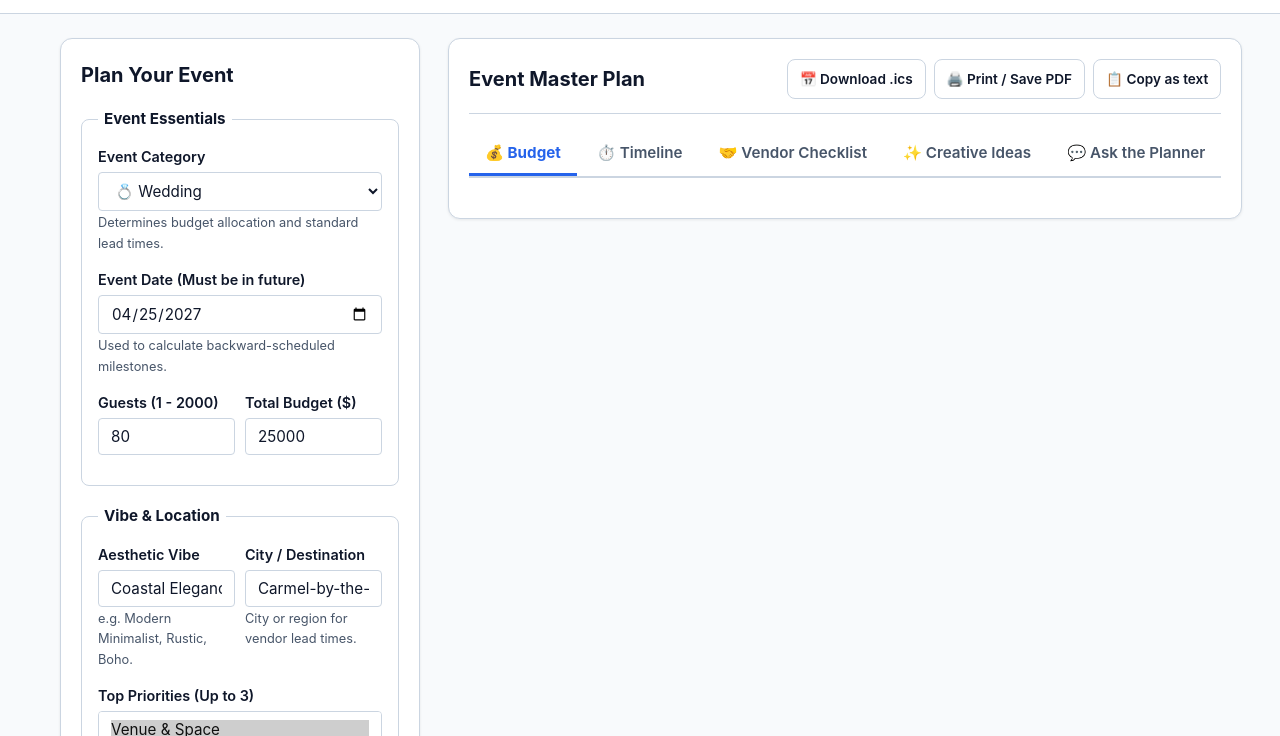
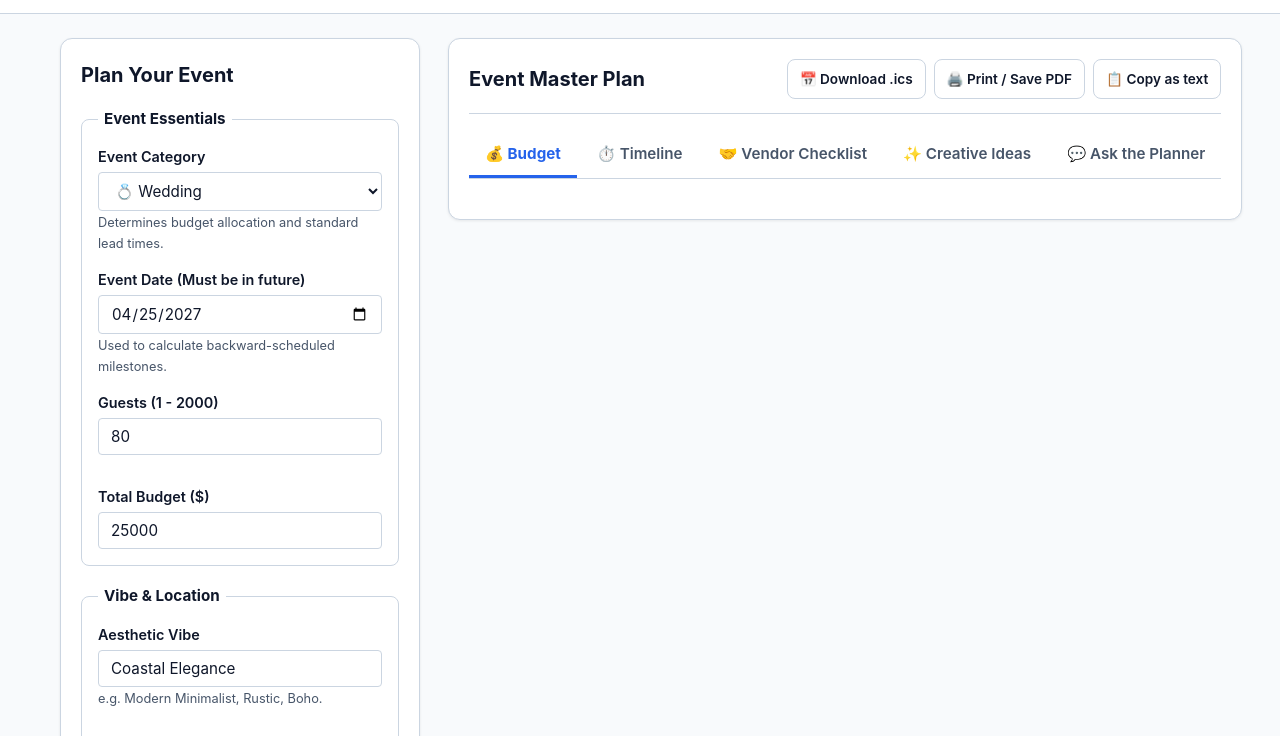
Before and after one commit to Dhinakarg/EventCraft, a plain HTML site: page static/index.html in a window 1280 px wide. Shown: the part 59-795 px from the top of the page. Drawn offline with Linux system fonts and the light colour scheme; no server answers.

Commit message:
style: apply quick CSS fixes for horizontal tabs scroll, field-row auto-wrap, readable base type, and hints

```diff
--- a/static/index.html
+++ b/static/index.html
@@ -52,17 +52,17 @@
                 <option value="birthday">🎂 Birthday Party</option>
                 <option value="community">🎪 Community Festival</option>
               </select>
-              <p id="type-desc" class="input-desc">Determines budget allocation and standard lead times.</p>
+              <p id="type-desc" class="input-desc hint">Determines budget allocation and standard lead times.</p>
             </div>
 
             <div class="form-group">
               <label for="event_date">Event Date (Must be in future)</label>
               <input type="date" id="event_date" name="event_date" class="form-control" required aria-required="true" aria-invalid="false" aria-describedby="date-help error-date">
-              <p id="date-help" class="input-desc">Used to calculate backward-scheduled milestones.</p>
+              <p id="date-help" class="input-desc hint">Used to calculate backward-scheduled milestones.</p>
               <p id="error-date" class="input-error" role="alert" hidden>Please select a valid future date.</p>
             </div>
 
-            <div class="form-row">
+            <div class="form-row field-row">
               <div class="form-group">
                 <label for="guest_count">Guests (1 - 2000)</label>
                 <input type="number" id="guest_count" name="guest_count" class="form-control" min="1" max="2000" value="80" required aria-required="true" aria-invalid="false" aria-describedby="error-guests">
@@ -80,17 +80,17 @@
           <!-- Fieldset 2: Vibe & Location -->
           <fieldset>
             <legend>Vibe & Location</legend>
-            <div class="form-row">
+            <div class="form-row field-row">
               <div class="form-group">
                 <label for="vibe">Aesthetic Vibe</label>
                 <input type="text" id="vibe" name="vibe" class="form-control" maxlength="80" value="Coastal Elegance" aria-describedby="vibe-desc">
-                <p id="vibe-desc" class="input-desc">e.g. Modern Minimalist, Rustic, Boho.</p>
+                <p id="vibe-desc" class="input-desc hint">e.g. Modern Minimalist, Rustic, Boho.</p>
               </div>
 
               <div class="form-group">
                 <label for="city">City / Destination</label>
                 <input type="text" id="city" name="city" class="form-control" maxlength="100" value="Carmel-by-the-Sea" aria-describedby="city-desc">
-                <p id="city-desc" class="input-desc">City or region for vendor lead times.</p>
+                <p id="city-desc" class="input-desc hint">City or region for vendor lead times.</p>
               </div>
             </div>
 
@@ -104,13 +104,13 @@
                 <option value="entertainment">Music & Entertainment</option>
                 <option value="other">Other</option>
               </select>
-              <p id="prio-help" class="input-desc">Shifts budget allocation toward your priorities.</p>
+              <p id="prio-help" class="input-desc hint">Shifts budget allocation toward your priorities.</p>
             </div>
 
             <div class="form-group">
               <label for="custom_notes">Notes & Special Requests</label>
               <textarea id="custom_notes" name="custom_notes" class="form-control" rows="2" maxlength="500" placeholder="Dietary notes, timing preferences, etc." aria-describedby="notes-desc">Sunset ceremony with local farm-to-table dining.</textarea>
-              <p id="notes-desc" class="input-desc">Maximum 500 characters.</p>
+              <p id="notes-desc" class="input-desc hint">Maximum 500 characters.</p>
             </div>
           </fieldset>
 
--- a/static/styles.css
+++ b/static/styles.css
@@ -11,6 +11,7 @@
   --bg-surface-alt: #f1f5f9;
   --bg-input: #ffffff;
   --border-color: #cbd5e1;
+  --border: #cbd5e1;
   --border-focus: #1d4ed8;
   --focus-ring: #2563eb;
 
@@ -52,6 +53,7 @@
     --bg-surface-alt: #334155;
     --bg-input: #0f172a;
     --border-color: #475569;
+    --border: #475569;
     --border-focus: #60a5fa;
     --focus-ring: #93c5fd;
 
@@ -83,6 +85,7 @@
   --bg-surface-alt: #334155;
   --bg-input: #0f172a;
   --border-color: #475569;
+  --border: #475569;
   --border-focus: #60a5fa;
   --focus-ring: #93c5fd;
 
@@ -129,15 +132,25 @@
   padding: 0;
 }
 
+/* Readable base type */
+html {
+  font-size: 100%;
+}
+
 body {
   font-family: var(--font-base);
-  font-size: var(--font-size-base);
-  line-height: var(--line-height-base);
+  font-size: 1rem;
+  line-height: 1.6;
   background-color: var(--bg-canvas);
   color: var(--text-main);
   min-height: 100vh;
   display: flex;
   flex-direction: column;
+}
+
+.hint {
+  font-size: 0.875rem;
+  color: var(--text-muted);
 }
 
 /* Keyboard Focus Rings */
@@ -326,10 +339,12 @@ label {
   outline: 2px solid var(--danger);
 }
 
+/* Paired fields: never truncate, wrap when narrow */
+.field-row,
 .form-row {
   display: grid;
-  grid-template-columns: 1fr 1fr;
-  gap: 10px;
+  grid-template-columns: repeat(auto-fit, minmax(200px, 1fr));
+  gap: 1rem;
 }
 
 /* Results & Tabs Area */
@@ -352,32 +367,40 @@ label {
   border-bottom: 1px solid var(--border-color);
 }
 
+/* Tabs: horizontal scroll only, no vertical scrollbar */
+[role="tablist"],
 .tabs-list {
   display: flex;
-  gap: 4px;
-  border-bottom: 2px solid var(--border-color);
+  gap: 0.25rem;
+  overflow-x: auto;
+  overflow-y: hidden;
+  scrollbar-width: thin;
+  border-bottom: 1px solid var(--border);
   margin-bottom: 20px;
-  overflow-x: auto;
 }
 
+[role="tab"],
 .tab-btn {
+  white-space: nowrap;
+  flex: 0 0 auto;
+  padding: 0.75rem 1rem;
   background: transparent;
   border: none;
   font-family: inherit;
   font-size: 0.95rem;
   font-weight: 600;
   color: var(--text-muted);
-  padding: 10px 16px;
   min-height: 44px;
   border-bottom: 3px solid transparent;
   cursor: pointer;
-  white-space: nowrap;
   display: inline-flex;
   align-items: center;
 }
+[role="tab"]:hover,
 .tab-btn:hover {
   color: var(--text-main);
 }
+[role="tab"][aria-selected="true"],
 .tab-btn[aria-selected="true"] {
   color: var(--primary);
   border-bottom-color: var(--primary);
```
